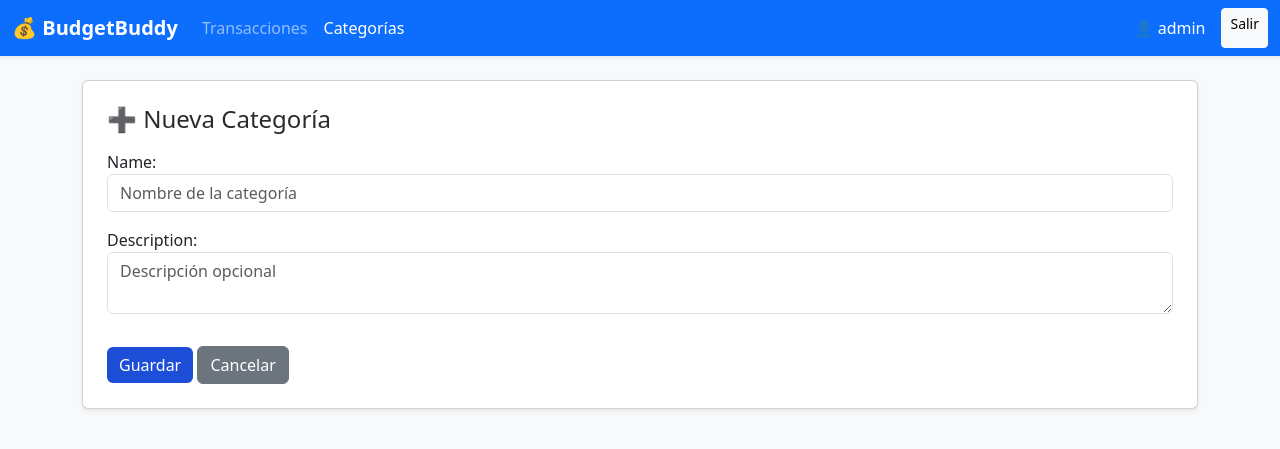
After one commit to HernanM019/Budgetbuddy, a Django app: page /categories/add/ in a window 1280 px wide. The commit adds this page. Shown: the top 449 px of the page. Run offline with Django 5.2, Linux system fonts and the light colour scheme; a user stored in the database is signed in; some libraries are stand-ins or nearby versions.

Commit message:
Implement user-specific Categories CRUD and integrate navigation
- Added Category model linked to each user with unique constraints
- Created CategoryForm for creation and edition
- Built views: list, add, edit, delete (with access restriction per user)
- Added templates: category_list.html, add_category.html, edit_category.html
- Updated base.html navbar to include authenticated user navigation
- Improved overall UX consistency with Bootstrap styling

```diff
--- a/budget/forms.py
+++ b/budget/forms.py
@@ -1,5 +1,6 @@
 from django import forms
 from .models import Transaction
+from .models import Category
 from datetime import date
 from django.contrib.auth.forms import UserCreationForm
 from django.contrib.auth.models import User
@@ -38,3 +39,13 @@ class CustomUserCreationForm(UserCreationForm):
     class Meta:
         model = User
         fields = ['username', 'password1', 'password2']
+
+#Formulario de categorias
+class CategoryForm(forms.ModelForm):
+    class Meta:
+        model = Category
+        fields = ['name', 'description']
+        widgets = {
+            'name': forms.TextInput(attrs={'class': 'form-control', 'placeholder': 'Nombre de la categoría'}),
+            'description': forms.Textarea(attrs={'class': 'form-control', 'rows': 2, 'placeholder': 'Descripción opcional'}),
+        }
--- a/budget/models.py
+++ b/budget/models.py
@@ -16,5 +16,18 @@ class Transaction(models.Model):
     date = models.DateField()
     description = models.TextField(blank=True)
 
+class Category(models.Model):
+    user = models.ForeignKey(User, on_delete=models.CASCADE, related_name='categories')
+    name = models.CharField(max_length=100)
+    description = models.TextField(blank=True, null=True)
+    created_at = models.DateTimeField(auto_now_add=True)
+
+class Meta:
+    unique_together = ('user', 'name')
+    ordering = ['name']
+
+def __str__(self):
+    return f"{self.name}"
+
     def __str__(self):
         return f"{self.get_type_display()} - {self.category} (${self.amount})"
--- /dev/null
+++ b/budget/templates/budget/add_category.html
@@ -0,0 +1,15 @@
+{% extends 'budget/base.html' %}
+{% block title %}Nueva Categoría - BudgetBuddy{% endblock %}
+{% block content %}
+<div class="card shadow-sm p-4">
+    <h4 class="mb-3">➕ Nueva Categoría</h4>
+
+    <form method="post">
+        {% csrf_token %}
+        {{ form.as_p }}
+
+        <button type="submit" class="btn btn-primary mt-3">Guardar</button>
+        <a href="{% url 'category_list' %}" class="btn btn-secondary mt-3">Cancelar</a>
+    </form>
+</div>
+{% endblock %}
--- a/budget/templates/budget/base.html
+++ b/budget/templates/budget/base.html
@@ -13,25 +13,34 @@
 </head>
 <body class="bg-light">
     <!-- NAVBAR -->
-    {% if user.is_authenticated %}
+{% if user.is_authenticated %}
 <nav class="navbar navbar-expand-lg navbar-dark bg-primary shadow-sm">
-    <div class="container-fluid">
-        <a class="navbar-brand fw-bold" href="/">💰 BudgetBuddy</a>
-        <div class="d-flex align-items-center">
-            <a class="btn btn-light btn-sm me-2" href="/add/">➕ Añadir registro</a>
-
-            {% if user.is_staff %}
-                <a class="btn btn-outline-light btn-sm me-2" href="/admin/">Admin</a>
-            {% endif %}
-
-            <form method="post" action="{% url 'logout' %}" class="d-inline">
-                {% csrf_token %}
-                <button type="submit" class="btn btn-outline-light btn-sm">Cerrar sesión</button>
-            </form>
-        </div>
+  <div class="container-fluid">
+    <a class="navbar-brand fw-bold" href="/">💰 BudgetBuddy</a>
+    <div class="collapse navbar-collapse">
+      <ul class="navbar-nav me-auto mb-2 mb-lg-0">
+        <li class="nav-item">
+          <a class="nav-link {% if request.path == '/' %}active{% endif %}" href="/">Transacciones</a>
+        </li>
+        <li class="nav-item">
+          <a class="nav-link {% if '/categories' in request.path %}active{% endif %}" href="{% url 'category_list' %}">Categorías</a>
+        </li>
+      </ul>
+      <div class="d-flex">
+        <span class="navbar-text text-white me-3">👤 {{ user.username }}</span>
+        <a class="btn btn-light btn-sm" href="{% url 'logout' %}">Salir</a>
+      </div>
     </div>
+  </div>
+</nav>
+{% else %}
+<nav class="navbar navbar-dark bg-primary shadow-sm">
+  <div class="container-fluid">
+    <a class="navbar-brand fw-bold" href="/">💰 BudgetBuddy</a>
+  </div>
 </nav>
 {% endif %}
+
 
     {% if messages %}
 <div class="container mt-3">
--- a/budget/urls.py
+++ b/budget/urls.py
@@ -6,5 +6,9 @@ urlpatterns = [
     path('add/', views.add_transaction, name='add_transaction'),
     path('delete/<int:pk>/', views.delete_transaction, name='delete_transaction'),
     path('edit/<int:pk>/', views.edit_transaction, name='edit_transaction'),
-    path('logout/', views.logout_view, name='logout')
+    path('logout/', views.logout_view, name='logout'),
+    path('categories/', views.category_list, name='category_list'),
+    path('categories/add/', views.add_category, name='add_category'),
+    path('categories/edit/<int:pk>/', views.edit_category, name='edit_category'),
+    path('categories/delete/<int:pk>/', views.delete_category, name='delete_category'),
 ]
--- a/budget/views.py
+++ b/budget/views.py
@@ -1,16 +1,17 @@
 # Create your views here.
-
+from .models import Transaction
+from .models import Category
 from django.shortcuts import render
-from .models import Transaction
 from django.shortcuts import redirect
-from .forms import TransactionForm
 from django.contrib import messages
 from django.shortcuts import get_object_or_404
 from django.contrib.auth.decorators import login_required
-from .forms import CustomUserCreationForm as UserCreationForm
 from django.contrib.auth import login
 from django.contrib.auth import logout
+from .forms import TransactionForm
+from .forms import CustomUserCreationForm as UserCreationForm
 from .forms import CustomUserCreationForm
+from .forms import CategoryForm
 
 #################################### MANEJO DE USUARIOS ##############################
 
@@ -107,3 +108,43 @@ def edit_transaction(request, pk):
         form = TransactionForm(instance=transaction)
 
     return render(request, 'budget/edit_transaction.html', {'form': form, 'transaction': transaction})
+
+#################################### CATEGORIES ##############################
+
+@login_required
+def category_list(request):
+    categories = Category.objects.filter(user=request.user)
+    return render(request, 'budget/category_list.html', {'categories': categories})
+
+@login_required
+def add_category(request):
+    if request.method == 'POST':
+        form = CategoryForm(request.POST)
+        if form.is_valid():
+            category = form.save(commit=False)
+            category.user = request.user
+            category.save()
+            return redirect('category_list')
+    else:
+        form = CategoryForm()
+    return render(request, 'budget/add_category.html', {'form': form})
+
+@login_required
+def edit_category(request, pk):
+    category = get_object_or_404(Category, pk=pk, user=request.user)
+    if request.method == 'POST':
+        form = CategoryForm(request.POST, instance=category)
+        if form.is_valid():
+            form.save()
+            return redirect('category_list')
+    else:
+        form = CategoryForm(instance=category)
+    return render(request, 'budget/edit_category.html', {'form': form, 'category': category})
+
+@login_required
+def delete_category(request, pk):
+    category = get_object_or_404(Category, pk=pk, user=request.user)
+    if request.method == 'POST':
+        category.delete()
+        return redirect('category_list')
+    return render(request, 'budget/confirm_delete.html', {'object': category})
--- a/budgetbuddy/urls.py
+++ b/budgetbuddy/urls.py
@@ -20,7 +20,7 @@ from django.contrib.auth import views as auth_views
 from budget import views as budget_views
 
 urlpatterns = [
-    path('panel-supervision/', admin.site.urls),
+    path('supervision-panel/', admin.site.urls),
     path('', include('budget.urls')),  # Rutas principales de la app Budget
     path('login/', auth_views.LoginView.as_view(template_name='budget/login.html'), name='login'),
     path('logout/', auth_views.LogoutView.as_view(next_page='login'), name='logout'),
```
Also changed, not shown: budget/templates/budget/category_list.html (added, +32 -0 lines), budget/templates/budget/edit_category.html (added, +15 -0 lines), budget/migrations/0003_category.py (added), db.sqlite3.
